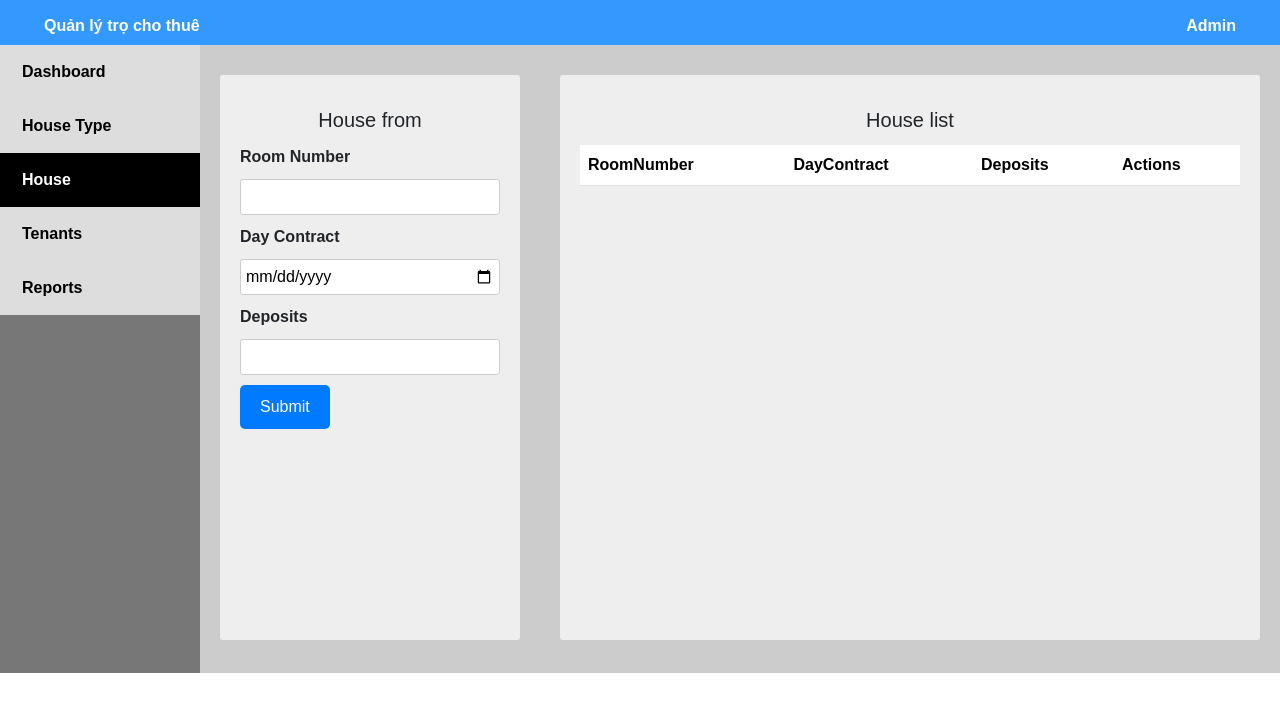
After one commit to tranhoa2003/DACS_Nhom3, a PHP site: page /house.html in a window 1280 px wide. The commit adds this page. Shown: the top 712 px of the page. Run offline with PHP 8.4, Linux system fonts and the light colour scheme; lists and menus that the app fills with data are empty.

Commit message:
sua lan 2

```diff
--- /dev/null
+++ b/DACS/house.html
@@ -0,0 +1,168 @@
+<!DOCTYPE html>
+<html lang="en">
+<head>
+    <meta charset="UTF-8">
+    <meta name="viewport" content="width=device-width, initial-scale=1.0">
+    <title>Đồ án</title>
+    <link rel="stylesheet" href="style.css">
+    <link href="https://cdn.jsdelivr.net/npm/bootstrap@5.3.2/dist/css/bootstrap.min.css" rel="stylesheet" integrity="sha384-T3c6CoIi6uLrA9TneNEoa7RxnatzjcDSCmG1MXxSR1GAsXEV/Dwwykc2MPK8M2HN" crossorigin="anonymous">
+</head>
+<body>
+    <div id="header">
+        <div class="header_1">
+            <div class="header_left">
+                Quản lý trọ cho thuê
+            </div>
+            <div class="header_right">
+                <p>Admin</p>
+            </div>
+        </div>
+    </div>
+    <div class="main">
+        <div class="main_left">
+            <a href="index.html">Dashboard</a>
+            <a href="">House Type</a>
+            <a class="content1" href="house.html">House</a>
+            <a href="">Tenants</a>
+            <a href="">Reports</a>
+        </div>
+        <div class="main_right">
+            <div class="house_form">
+                <p>House from</p>
+
+                <div>
+                    <label for="roomNumber">Room Number</label>
+                    <input type="number" id="roomNumber">
+                </div>
+                <div>
+                    <label for="dayContract">Day Contract</label>
+                    <input type="date" id="dayContract">
+                </div>
+                <div>
+                    <label for="deposits">Deposits</label>
+                    <input type="text" id="deposits">
+                </div>
+
+                <div>
+                    <button onclick="add()">Submit</button>
+                </div>
+
+
+                <script>
+
+                    // Lấy ô nhập dữ liệu và gắn sự kiện onBlur để định dạng số tiền khi người dùng nhập xong
+                    var depositsInput = document.getElementById("deposits");
+                    depositsInput.addEventListener("blur", formatMoney);
+
+                    function formatMoney() {
+                        // Lấy giá trị nhập vào
+                        var value = depositsInput.value;
+
+                        // Kiểm tra giá trị có chứa dấu "." hoặc "," thì không cần định dạng
+                        if (value.includes(".") || value.includes(",")) {
+                            return;
+                        }
+
+                        // Định dạng giá trị thành kiểu giá tiền Việt Nam
+                        var formattedValue = new Intl.NumberFormat("vi-VN", {
+                            style: "currency",
+                            currency: "VND"
+                        }).format(value);
+
+                        // Gán giá trị đã định dạng vào ô nhập dữ liệu
+                        depositsInput.value = formattedValue;
+                    }
+
+
+                    var data = []
+
+                    function add() {
+                        var roomNumber = document.getElementById("roomNumber").value
+                        var dayContract = document.getElementById("dayContract").value
+                        var deposits = document.getElementById("deposits").value
+
+                        var item = {
+                            RoomNumber: roomNumber,
+                            DayContract: dayContract,
+                            Deposits: deposits
+                        }
+
+                        let index = data.findIndex((c) => c.RoomNumber == item.RoomNumber)
+
+                        if (index >= 0) {
+                            data.splice(index, 1, item)
+                        } else {
+                            data.push(item)
+                        }
+                        render()
+                        clear()
+                    }
+
+                    function render() {
+                        table = `<tr>
+                            <th>Room Number</th>
+                            <th>Day Contract</th>
+                            <th>Deposits</th>
+                            <th>Action</th>
+                        </tr>`
+                        for (let i = 0; i < data.length; i++) {
+                            table += `<tr>
+                            <td>${data[i].RoomNumber}</td>
+                            <td>${data[i].DayContract}</td>
+                            <td>${data[i].Deposits}</td>
+                            <td>
+                                <button onclick="deleteItem(${data[i].RoomNumber})">Delete</button>
+                                <button onclick="editItem(${data[i].RoomNumber})">Edit</button>
+                            </td>
+                        </tr>`
+                        }
+                        document.getElementById("render").innerHTML = table
+                    }
+
+                    function clear() {
+                        document.getElementById("roomNumber").value = "";
+                        document.getElementById("dayContract").value = "";
+                        document.getElementById("deposits").value = "";
+                    }
+
+                    function deleteItem(roomNumber) {
+                        var confirmed = window.confirm("Bạn có chắc chắn muốn xóa mục này?");
+                        if(confirmed){
+                            for (let i = 0; i < data.length; i++) {
+                            if (data[i].RoomNumber == roomNumber) {
+                                data.splice(i, 1)
+                                render()
+                                break;
+                            }
+                        }
+                        }
+                    }
+
+                    function editItem(roomNumber) {
+                        for (let i = 0; i < data.length; i++) {
+                            if (data[i].RoomNumber == roomNumber) {
+                                document.getElementById("roomNumber").value = data[i].RoomNumber;
+                                document.getElementById("dayContract").value = data[i].DayContract;
+                                document.getElementById("deposits").value = data[i].Deposits;
+                            }
+                        }
+                    }
+                </script>
+            </div>
+            <div class="house_list">
+                <p>House list</p>
+                <table class="table" id="render">
+                    <thead>
+                        <tr>
+                            <th>RoomNumber</th>
+                            <th>DayContract</th>
+                            <th>Deposits</th>
+                            <th>Actions</th>
+                        </tr>
+                    </thead>
+                </table>
+            </div>
+        </div>
+    </div>
+</body>
+</html>
--- a/DACS/index.html
+++ b/DACS/index.html
@@ -21,7 +21,7 @@
         <div class="main_left">
             <a class="content1" href="">Dashboard</a>
             <a href="">House Type</a>
-            <a href="">House</a>
+            <a href="house.html">House</a>
             <a href="">Tenants</a>
             <a href="">Reports</a>
         </div>
--- a/DACS/style.css
+++ b/DACS/style.css
@@ -105,3 +105,64 @@ a{
     color: black;
     font-weight: bold;
 }
+
+/* -------------house----------------- */
+.house_form{
+    height: 90%;
+    width: 300px;
+    margin: 30px 20px;
+    background-color: #EEEEEE;
+    border-radius: 3px;
+    padding: 20px;
+}
+.house_list{
+    height: 90%;
+    width: 700px;
+    margin: 30px 20px;
+    background-color: #EEEEEE;
+    border-radius: 3px;
+    padding: 20px;
+
+}
+.house_list p{
+    font-size: 20px;
+    margin: 10px 0;
+    text-align: center;
+}
+.main_right{
+    display: flex;
+}
+
+
+.house_form p {
+    font-size: 20px;
+    margin: 10px 0;
+    text-align: center;
+}
+
+.house_form label {
+    font-weight: bold;
+    display: block;
+    margin: 10px 0;
+}
+
+.house_form input {
+    width: 100%;
+    padding: 5px;
+    border: 1px solid #ccc;
+    border-radius: 3px;
+}
+
+.house_form button {
+    background-color: #007BFF;
+    color: #fff;
+    border: none;
+    padding: 10px 20px;
+    border-radius: 5px;
+    cursor: pointer;
+    margin-top: 10px;
+}
+
+.house_form button:hover {
+    background-color: #0056b3;
+}
```
Also changed, not shown: DACS/log_in.html (added, +152 -0 lines).
